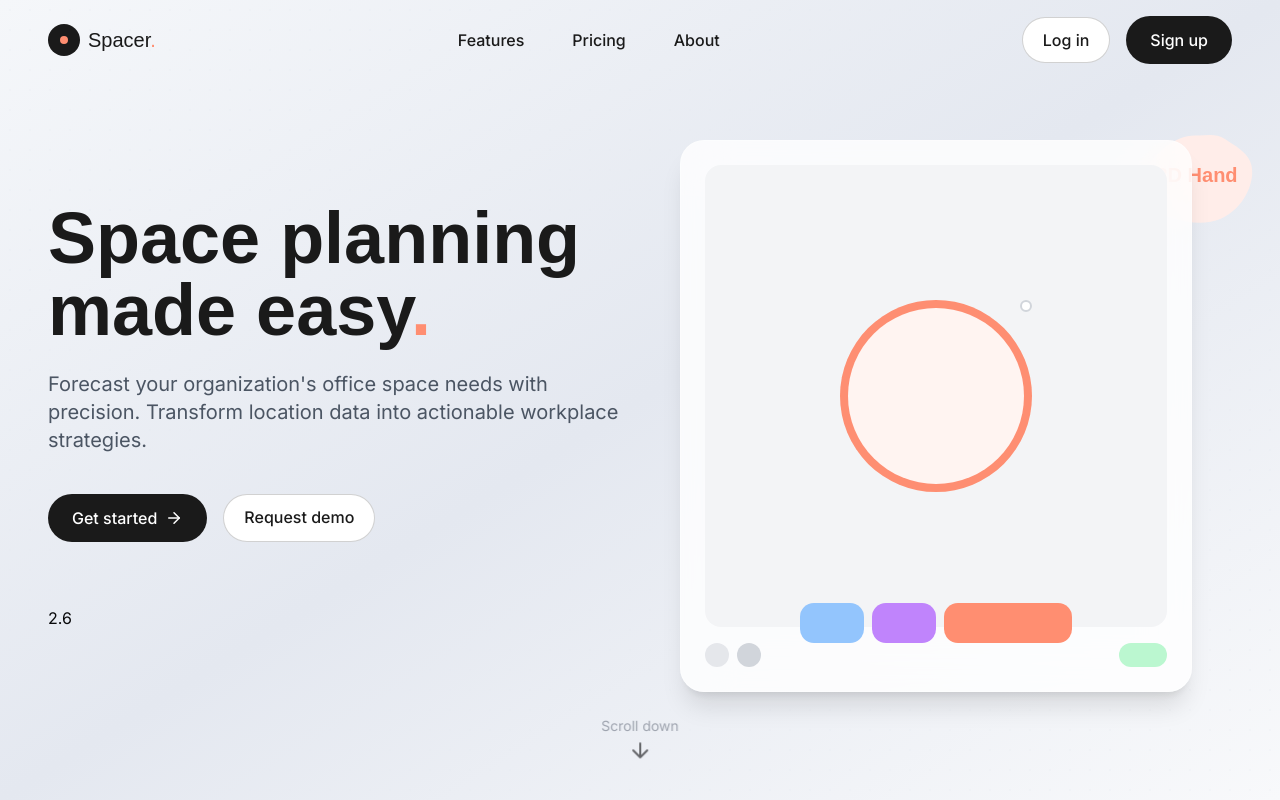
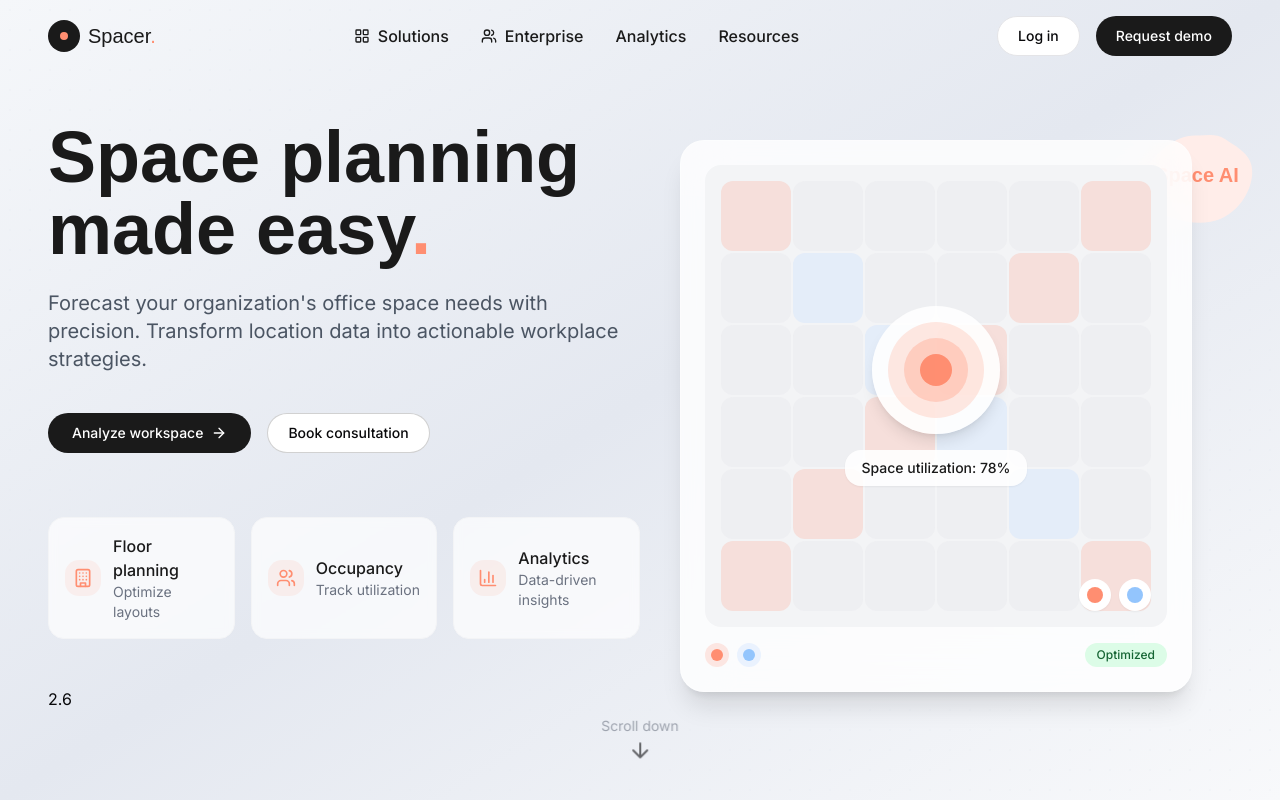
Before and after one commit to basiltt/mindful-space-forecast, a React (Vite) app: page / in a window 1280 px wide. Shown: the top 800 px of the page. Built offline with nearby package versions, Linux system fonts and the light colour scheme; a web font is replaced by a local one.

Commit message:
Refactor landing page elements
The elements like button options in the landing page is not matching the application context

```diff
--- a/src/components/Header.tsx
+++ b/src/components/Header.tsx
@@ -2,9 +2,12 @@
 import React, { useState, useEffect } from 'react';
 import { motion } from 'framer-motion';
 import { cn } from '@/lib/utils';
+import { Button } from '@/components/ui/button';
+import { LayoutGrid, Users, Menu } from 'lucide-react';
 
 const Header = () => {
   const [scrolled, setScrolled] = useState(false);
+  const [mobileMenuOpen, setMobileMenuOpen] = useState(false);
 
   useEffect(() => {
     const handleScroll = () => {
@@ -38,17 +41,62 @@ const Header = () => {
           <span className="font-display text-xl font-medium text-space">Spacer<span className="text-coral">.</span></span>
         </div>
 
-        <nav className="hidden md:flex items-center space-x-12">
-          <a href="#features" className="hero-link">Features</a>
-          <a href="#pricing" className="hero-link">Pricing</a>
-          <a href="#about" className="hero-link">About</a>
+        <nav className="hidden md:flex items-center space-x-8">
+          <a href="#solutions" className="hero-link flex items-center gap-2">
+            <LayoutGrid size={16} />
+            <span>Solutions</span>
+          </a>
+          <a href="#enterprise" className="hero-link flex items-center gap-2">
+            <Users size={16} />
+            <span>Enterprise</span>
+          </a>
+          <a href="#analytics" className="hero-link">Analytics</a>
+          <a href="#resources" className="hero-link">Resources</a>
         </nav>
 
-        <div className="flex items-center space-x-4">
-          <a href="#login" className="hidden md:inline-block btn-outline">Log in</a>
-          <a href="#signup" className="btn-primary">Sign up</a>
+        <div className="hidden md:flex items-center space-x-4">
+          <Button variant="outline" className="rounded-full px-5" asChild>
+            <a href="#login">Log in</a>
+          </Button>
+          <Button className="rounded-full bg-space text-white hover:bg-space/90 px-5" asChild>
+            <a href="#demo">Request demo</a>
+          </Button>
         </div>
+
+        <button
+          className="md:hidden text-space"
+          onClick={() => setMobileMenuOpen(!mobileMenuOpen)}
+        >
+          <Menu size={24} />
+        </button>
       </div>
+
+      {/* Mobile menu */}
+      {mobileMenuOpen && (
+        <motion.div
+          className="md:hidden absolute top-full left-0 right-0 bg-white shadow-lg py-4 px-6"
+          initial={{ opacity: 0, y: -10 }}
+          animate={{ opacity: 1, y: 0 }}
+        >
+          <nav className="flex flex-col space-y-4">
+            <a href="#solutions" className="flex items-center gap-2 py-2">
+              <LayoutGrid size={16} />
+              <span>Solutions</span>
+            </a>
+            <a href="#enterprise" className="flex items-center gap-2 py-2">
+              <Users size={16} />
+              <span>Enterprise</span>
+            </a>
+            <a href="#analytics" className="py-2">Analytics</a>
+            <a href="#resources" className="py-2">Resources</a>
+            <hr className="border-gray-200" />
+            <a href="#login" className="py-2">Log in</a>
+            <Button className="rounded-full bg-space text-white hover:bg-space/90 w-full" asChild>
+              <a href="#demo">Request demo</a>
+            </Button>
+          </nav>
+        </motion.div>
+      )}
     </motion.header>
   );
 };
--- a/src/components/Hero.tsx
+++ b/src/components/Hero.tsx
@@ -1,7 +1,8 @@
 
 import React, { useRef, useEffect } from 'react';
 import { motion } from 'framer-motion';
-import { ArrowRight } from 'lucide-react';
+import { ArrowRight, BarChart3, Users, BuildingIcon } from 'lucide-react';
+import { Button } from '@/components/ui/button';
 
 const Hero = () => {
   const counterRef = useRef<HTMLDivElement>(null);
@@ -71,13 +72,47 @@ const Hero = () => {
             </p>
 
             <div className="flex flex-col sm:flex-row gap-4 mb-16">
-              <a href="#get-started" className="btn-primary flex items-center justify-center gap-2">
-                Get started
-                <ArrowRight size={18} />
-              </a>
-              <a href="#demo" className="btn-outline">
-                Request demo
-              </a>
+              <Button className="btn-primary rounded-full bg-space text-white px-6 py-3 flex items-center justify-center gap-2 hover:shadow-lg hover:scale-105 active:scale-95" asChild>
+                <a href="#workspace-analysis">
+                  Analyze workspace
+                  <ArrowRight size={18} />
+                </a>
+              </Button>
+              <Button variant="outline" className="rounded-full border-space/20 px-5 py-2.5 hover:border-coral/50 hover:shadow-sm hover:bg-white/90 active:scale-95" asChild>
+                <a href="#demo">Book consultation</a>
+              </Button>
+            </div>
+
+            <div className="grid grid-cols-1 sm:grid-cols-3 gap-4 mb-12">
+              <div className="bg-white/70 backdrop-blur-sm border border-gray-100 rounded-lg p-4 flex items-center space-x-3">
+                <div className="bg-coral/10 p-2 rounded-md">
+                  <BuildingIcon size={20} className="text-coral" />
+                </div>
+                <div>
+                  <h3 className="font-medium text-space">Floor planning</h3>
+                  <p className="text-sm text-gray-500">Optimize layouts</p>
+                </div>
+              </div>
+
+              <div className="bg-white/70 backdrop-blur-sm border border-gray-100 rounded-lg p-4 flex items-center space-x-3">
+                <div className="bg-coral/10 p-2 rounded-md">
+                  <Users size={20} className="text-coral" />
+                </div>
+                <div>
+                  <h3 className="font-medium text-space">Occupancy</h3>
+                  <p className="text-sm text-gray-500">Track utilization</p>
+                </div>
+              </div>
+
+              <div className="bg-white/70 backdrop-blur-sm border border-gray-100 rounded-lg p-4 flex items-center space-x-3">
+                <div className="bg-coral/10 p-2 rounded-md">
+                  <BarChart3 size={20} className="text-coral" />
+                </div>
+                <div>
+                  <h3 className="font-medium text-space">Analytics</h3>
+                  <p className="text-sm text-gray-500">Data-driven insights</p>
+                </div>
+              </div>
             </div>
 
             <div className="flex items-end" ref={counterRef}>
@@ -101,26 +136,47 @@ const Hero = () => {
           >
             <div className="aspect-square max-w-lg mx-auto relative">
               <div className="glass-panel rounded-3xl p-6 shadow-xl">
-                <div className="bg-gray-100 rounded-2xl aspect-square flex items-center justify-center">
-                  <div className="relative">
-                    <div className="w-48 h-48 rounded-full bg-coral animate-pulse-soft"></div>
-                    <div className="absolute top-1/2 left-1/2 transform -translate-x-1/2 -translate-y-1/2 w-44 h-44 rounded-full bg-white/90"></div>
-                    <div className="absolute top-0 right-0 w-3 h-3 rounded-full bg-white border-2 border-gray-300"></div>
+                <div className="bg-gray-100 rounded-2xl aspect-square flex items-center justify-center relative overflow-hidden">
+                  {/* Office floor plan visualization */}
+                  <div className="absolute inset-0 grid grid-cols-6 grid-rows-6 gap-0.5 p-4">
+                    {Array.from({ length: 36 }).map((_, i) => (
+                      <div key={i} className={`${i % 5 === 0 ? 'bg-coral/20' : i % 7 === 0 ? 'bg-blue-200/30' : 'bg-gray-200/40'} rounded-sm`}></div>
+                    ))}
                   </div>
 
-                  <div className="absolute bottom-12 flex gap-2">
-                    <div className="h-10 w-16 rounded-md bg-blue-300"></div>
-                    <div className="h-10 w-16 rounded-md bg-purple-400"></div>
-                    <div className="h-10 w-32 rounded-md bg-coral"></div>
+                  <div className="relative z-10 flex flex-col items-center">
+                    <div className="w-32 h-32 rounded-full bg-white/90 flex items-center justify-center shadow-lg">
+                      <div className="w-24 h-24 rounded-full bg-coral/20 flex items-center justify-center">
+                        <div className="w-16 h-16 rounded-full bg-coral/30 flex items-center justify-center">
+                          <div className="w-8 h-8 rounded-full bg-coral animate-pulse-soft"></div>
+                        </div>
+                      </div>
+                    </div>
+                    <div className="mt-4 bg-white/90 px-4 py-2 rounded-lg shadow-sm">
+                      <p className="text-sm font-medium text-space">Space utilization: 78%</p>
+                    </div>
+                  </div>
+
+                  <div className="absolute bottom-4 right-4 flex gap-2">
+                    <div className="h-8 w-8 rounded-full bg-white flex items-center justify-center shadow-sm">
+                      <div className="h-4 w-4 rounded-full bg-coral"></div>
+                    </div>
+                    <div className="h-8 w-8 rounded-full bg-white flex items-center justify-center shadow-sm">
+                      <div className="h-4 w-4 rounded-full bg-blue-300"></div>
+                    </div>
                   </div>
                 </div>
 
                 <div className="flex justify-between items-center mt-4">
                   <div className="flex gap-2">
-                    <div className="h-6 w-6 rounded-md bg-gray-200"></div>
-                    <div className="h-6 w-6 rounded-md bg-gray-300"></div>
+                    <div className="h-6 w-6 rounded-md bg-coral/20 flex items-center justify-center">
+                      <div className="h-3 w-3 rounded-sm bg-coral"></div>
+                    </div>
+                    <div className="h-6 w-6 rounded-md bg-blue-200/30 flex items-center justify-center">
+                      <div className="h-3 w-3 rounded-sm bg-blue-300"></div>
+                    </div>
                   </div>
-                  <div className="h-6 w-12 rounded-full bg-green-200"></div>
+                  <div className="h-6 px-3 rounded-full bg-green-100 text-green-800 text-xs flex items-center font-medium">Optimized</div>
                 </div>
               </div>
             </div>
@@ -138,7 +194,7 @@ const Hero = () => {
                   <path fill="#FFEDE9" d="M39.9,-51.2C54.2,-41.9,69.7,-33.1,75.8,-19.5C81.9,-5.8,78.5,12.7,70.3,28.1C62.1,43.6,49,56,34.1,62.5C19.2,69,2.4,69.4,-14.6,66.7C-31.7,64,-49,58.1,-60.4,45.7C-71.8,33.3,-77.3,14.4,-73.4,-1.9C-69.5,-18.2,-56.1,-31.9,-42.7,-41.7C-29.3,-51.5,-14.7,-57.3,-0.7,-56.4C13.3,-55.6,25.6,-60.6,39.9,-51.2Z" transform="translate(100 100)" />
                 </svg>
                 <div className="absolute inset-0 flex items-center justify-center">
-                  <div className="text-coral font-display font-semibold text-xl">3D Hand</div>
+                  <div className="text-coral font-display font-semibold text-xl">Space AI</div>
                 </div>
               </div>
             </motion.div>
```
